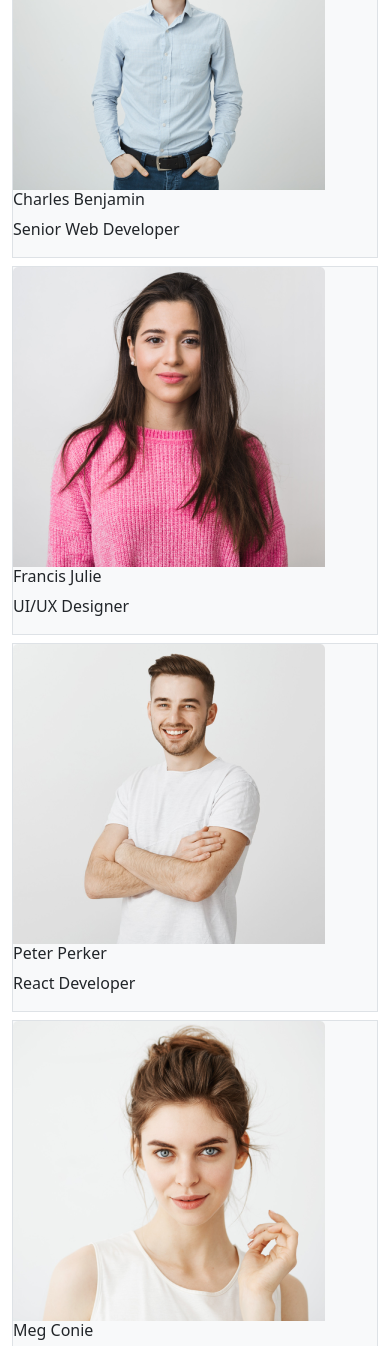
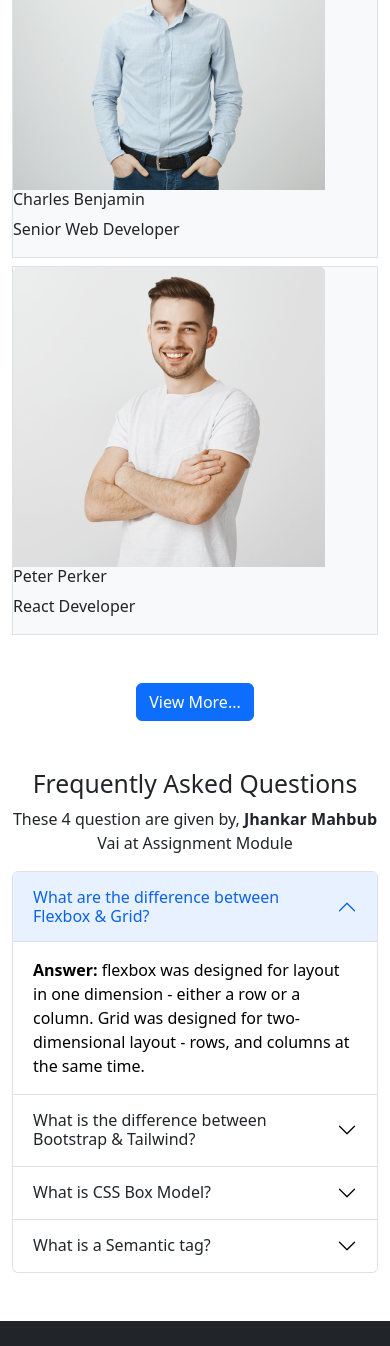
Before and after one commit to mehedi-hasan22/Edtech-Website-Project, a plain HTML site: page index.html in a window 390 px wide. Shown: the part 2886-4232 px from the top of the page. Drawn offline with nearby package versions, Linux system fonts and the light colour scheme.

Commit message:
very last

```diff
--- a/index.html
+++ b/index.html
@@ -304,7 +304,7 @@
                             <p>Senior Web Developer</p>
                         </div>
                     </div>
-                    <div class="col-lg-3 col-md-6 col-sm-12">
+                    <div class="col-lg-3 col-md-6 col-sm-12 d-none d-lg-block">
                         <div class="border bg-light">
                             <img src="./images/student/student-2.png" class="img-fluid" alt="">
                             <h6>Francis Julie</h6>
@@ -318,7 +318,7 @@
                             <p>React Developer</p>
                         </div>
                     </div>
-                    <div class="col-lg-3 col-md-6 col-sm-12">
+                    <div class="col-lg-3 col-md-6 col-sm-12 d-none d-lg-block">
                         <div class="border bg-light">
                             <img src="./images/student/student-4.png" class="img-fluid" alt="">
                             <h6>Meg Conie</h6>
```
